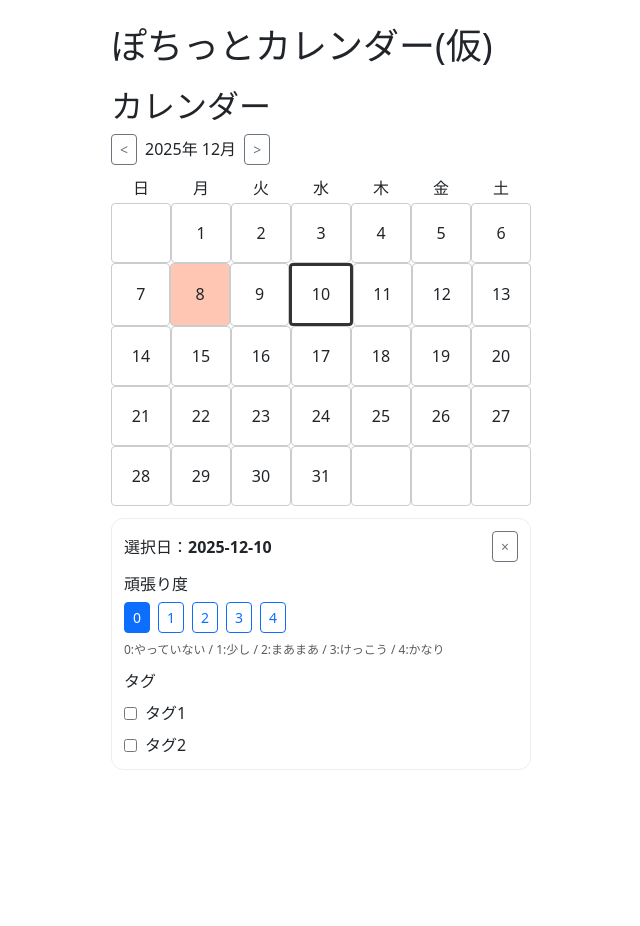
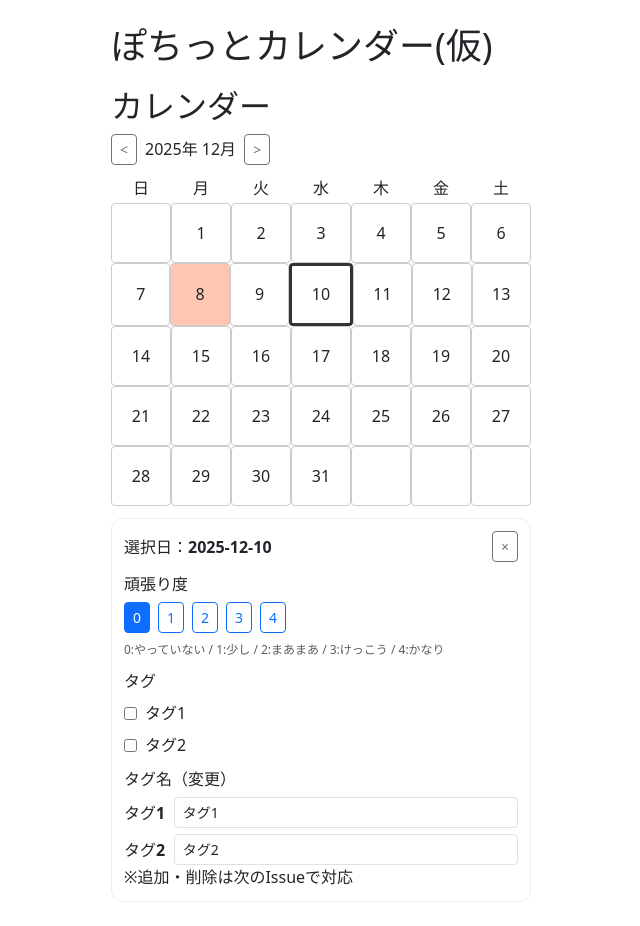
Before and after one commit to natsuki10/pochitto-calendar, a React app in the folder frontend/: page / in a window 1280 px wide. Both pictures are taken after a click on the element "10". Shown: the whole page, without its empty margins (319-959 px from the left). Before the commit the page ends 800 px from the top, so only its background shows below. Built offline with nearby package versions, Linux system fonts and the light colour scheme; the HTML template or start-up script is replaced by a standard one.

Commit message:
#5 タグ名変更

```diff
--- a/frontend/src/App.jsx
+++ b/frontend/src/App.jsx
@@ -175,6 +175,7 @@ function App() {
                 selectedDate={selectedDate}
                 selectedRecord={selectedRecord}
                 tagNames={tagNames}
+                setTagNames={setTagNames}
                 onClose={() => setSelectedDate(null)}
                 onSetEffort={setEffortForSelectedDate}
                 onToggleTag={toggleTagForSelectedDate}
--- a/frontend/src/components/EditPanel/EditPanel.css
+++ b/frontend/src/components/EditPanel/EditPanel.css
@@ -44,3 +44,22 @@
   gap: 8px;
   margin-top: 8px;
 }
+
+.editPanel__tagNameRow {
+  display: flex;
+  align-items: center;
+  gap: 8px;
+  margin-top: 6px;
+}
+
+.editPanel__tagKey {
+  width: 48px;
+  font-weight: 600;
+}
+
+.editPanel__check {
+  display: flex;
+  align-items: center;
+  gap: 8px;
+  margin-top: 6px;
+}
--- a/frontend/src/components/EditPanel/EditPanel.jsx
+++ b/frontend/src/components/EditPanel/EditPanel.jsx
@@ -1,14 +1,36 @@
 import "./EditPanel.css";
+
+const DEFAULT_TAG_NAMES = {
+  tag1: "タグ1",
+  tag2: "タグ2",
+};
 
 export default function EditPanel({
   selectedDate,
   selectedRecord,
   tagNames,
+  setTagNames,
   onClose,
   onSetEffort,
   onToggleTag,
 }) {
   if (!selectedDate || !selectedRecord) return null;
+
+  const handleChangeTagName = (key, value) => {
+    const trimmed = value;
+    setTagNames((prev) => ({
+      ...prev,
+      [key]: trimmed,
+    }));
+  };
+  const handleBlurTagName = (key, value) => {
+    if (value.trim() === "") {
+      setTagNames((prev) => ({
+        ...prev,
+        [key]: DEFAULT_TAG_NAMES[key],
+      }));
+    }
+  };
 
   return (
     <div className="editPanel">
@@ -69,6 +91,33 @@ export default function EditPanel({
           <span>{tagNames.tag2}</span>
         </label>
       </div>
+
+      {/* タグ名編集 */}
+      <div className="editPanel__section">
+        <div className="editPanel__label">タグ名（変更）</div>
+
+        <div className="editPanel__tagNameRow">
+          <span className="editPanel__tagKey">タグ1</span>
+          <input
+            className="form-control form-control-sm"
+            value={tagNames.tag1}
+            onChange={(e) => handleChangeTagName("tag1", e.target.value)}
+            onBlur={(e) => handleBlurTagName("tag1", e.target.value)}
+          />
+        </div>
+
+        <div className="editPanel__tagNameRow">
+          <span className="editPanel__tagKey">タグ2</span>
+          <input
+            className="form-control form-control-sm"
+            value={tagNames.tag2}
+            onChange={(e) => handleChangeTagName("tag2", e.target.value)}
+            onBlur={(e) => handleBlurTagName("tag2", e.target.value)}
+          />
+        </div>
+
+        <div className="editPanel__help">※追加・削除は次のIssueで対応</div>
+      </div>
     </div>
   );
 }
```
